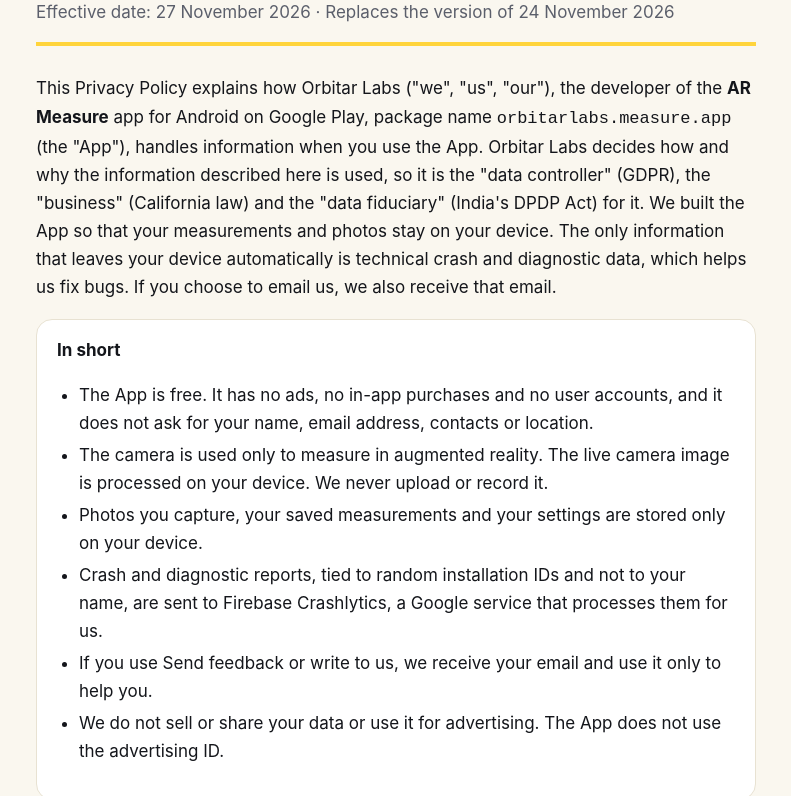
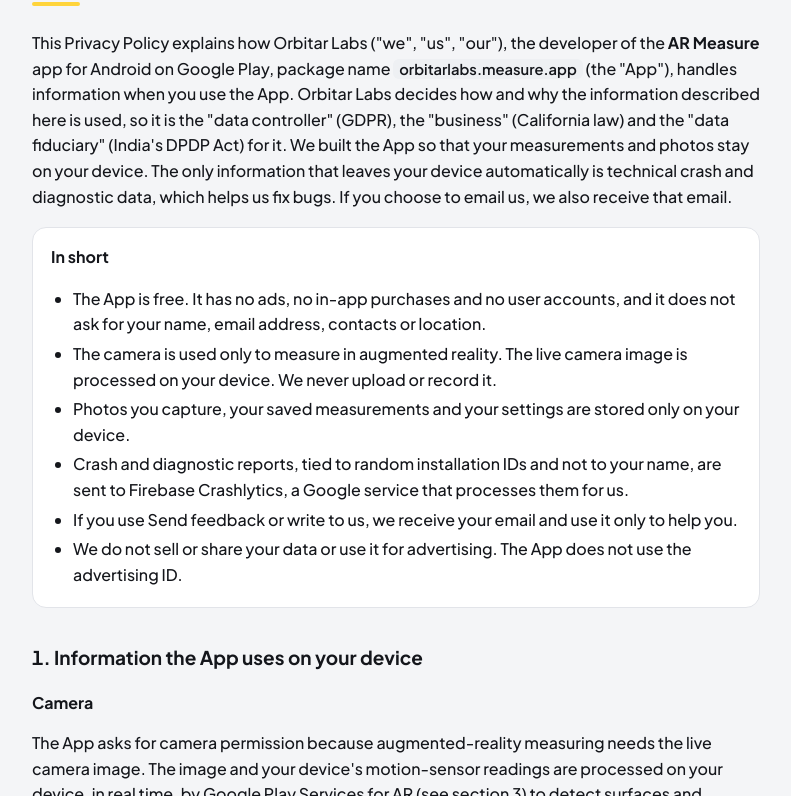
Before and after one commit to Orbitar-Labs/orbitarlabs-website, a plain HTML site: page ar-measure/privacy.html in a window 1280 px wide. Shown: the part 122-918 px from the top of the page, without its empty margins (244-1035 px from the left). Drawn offline with Linux system fonts and the light colour scheme.

Commit message:
AR Measure legal pages: app theme and font

```diff
--- a/ar-measure/style.css
+++ b/ar-measure/style.css
@@ -1,22 +1,25 @@
+/* AR Measure legal pages: the app's "D1 Instrument" theme (core/designsystem Color.kt, Type.kt, Theme.kt).
+   Cool light grey, white cards with 1px hairlines and no shadows, yellow only as a marker.
+   Light only, like the app. Font: Plus Jakarta Sans (SIL OFL 1.1, fonts/OFL.txt), the app's own file. */
+@font-face {
+  font-family: "Plus Jakarta Sans";
+  src: url("fonts/PlusJakartaSans.ttf") format("truetype-variations"), url("fonts/PlusJakartaSans.ttf") format("truetype");
+  font-weight: 200 800;
+  font-display: swap;
+}
 :root {
-  --bg: #FAF7EF;
-  --surface: #FFFFFF;
-  --ink: #14161B;
-  --muted: #5B5F6B;
-  --line: #E8E2D2;
-  --accent: #B87900;
-  --link: #2F6BFF;
-}
-@media (prefers-color-scheme: dark) {
-  :root {
-    --bg: #14161B;
-    --surface: #1D2027;
-    --ink: #F2F0EA;
-    --muted: #A9ADB8;
-    --line: #2E323B;
-    --accent: #FFD43B;
-    --link: #7FA3FF;
-  }
+  color-scheme: light;
+  --bg: #F4F5F7;        /* Background */
+  --surface: #FFFFFF;   /* Surface */
+  --ink: #14161B;       /* Ink / Graphite */
+  --muted: #5B616E;     /* InkMuted */
+  --line: #E2E4E9;      /* Line */
+  --chip: #EEF0F3;      /* ChipNeutral */
+  --yellow: #FFD43B;    /* Yellow */
+  --link: #1E4FC2;      /* BlueInk */
+  --tip-bg: #FFF8DB;    /* TipBackground */
+  --tip-line: #F3E2A0;  /* TipBorder */
+  --tip-ink: #5A3D00;   /* TipInk */
 }
 * { box-sizing: border-box; }
 html { -webkit-text-size-adjust: 100%; }
@@ -24,35 +27,62 @@ body {
   margin: 0;
   background: var(--bg);
   color: var(--ink);
-  font: 17px/1.65 -apple-system, BlinkMacSystemFont, "Segoe UI", Roboto, "Helvetica Neue", Arial, sans-serif;
+  font-family: "Plus Jakarta Sans", -apple-system, "Segoe UI", Roboto, Arial, sans-serif;
+  font-weight: 500;
+  font-size: 16px;
+  line-height: 1.6;
+  font-feature-settings: "tnum";
 }
-main {
-  max-width: 760px;
-  margin: 0 auto;
-  padding: 40px 20px 64px;
+main { max-width: 760px; margin: 0 auto; padding: 28px 16px 56px; }
+
+/* Header: small uppercase label, bold title, muted date, short yellow marker like the active tab. */
+header { margin-bottom: 24px; }
+header::after {
+  content: ""; display: block; width: 48px; height: 4px; border-radius: 2px;
+  background: var(--yellow); margin-top: 16px;
 }
-header { border-bottom: 4px solid #FFD43B; padding-bottom: 16px; margin-bottom: 28px; }
-.brand { font-weight: 700; color: var(--accent); letter-spacing: .02em; margin: 0 0 6px; }
-h1 { font-size: 32px; line-height: 1.2; margin: 0 0 8px; }
-h2 { font-size: 22px; margin: 36px 0 8px; }
-h3 { font-size: 18px; margin: 22px 0 6px; }
+.brand {
+  margin: 0 0 8px; color: var(--muted);
+  font-size: 11px; line-height: 14px; font-weight: 700; letter-spacing: .9px; text-transform: uppercase;
+}
+h1 { font-size: 28px; line-height: 34px; font-weight: 700; margin: 0 0 6px; letter-spacing: -.2px; }
+h2 { font-size: 19px; line-height: 26px; font-weight: 700; margin: 36px 0 8px; }
+h3 { font-size: 16px; line-height: 22px; font-weight: 700; margin: 22px 0 6px; }
+.meta { color: var(--muted); font-size: 13px; line-height: 18px; margin: 0; }
 p, li { color: var(--ink); }
-.meta { color: var(--muted); margin: 0; }
-a { color: var(--link); }
+strong { font-weight: 700; }
+a { color: var(--link); text-decoration-thickness: 1px; text-underline-offset: 2px; }
+code { font-family: inherit; font-weight: 600; background: var(--chip); border-radius: 6px; padding: 1px 6px; font-size: .92em; }
 ul { padding-inline-start: 22px; }
 li { margin: 4px 0; }
+
+/* Cards: white, 1px hairline, 14px corners, no shadow. */
 .card {
   background: var(--surface);
   border: 1px solid var(--line);
-  border-radius: 16px;
-  padding: 16px 20px;
+  border-radius: 14px;
+  padding: 16px 18px;
   margin: 18px 0;
 }
-.card p:first-child { margin-top: 0; }
-.card p:last-child { margin-bottom: 0; }
-table { width: 100%; border-collapse: collapse; margin: 12px 0; font-size: 15px; }
-th, td { text-align: start; vertical-align: top; padding: 10px 8px; border-bottom: 1px solid var(--line); }
-th { color: var(--muted); font-weight: 600; }
-.table-wrap { overflow-x: auto; }
-footer { margin-top: 48px; padding-top: 16px; border-top: 1px solid var(--line); color: var(--muted); font-size: 15px; }
-nav.links a { margin-inline-end: 16px; }
+.card p:first-child, .card h2:first-child, .card h3:first-child { margin-top: 0; }
+.card p:last-child, .card ul:last-child { margin-bottom: 0; }
+
+/* Tables sit in a card-like frame with hairline rows. */
+.table-wrap {
+  overflow-x: auto; background: var(--surface);
+  border: 1px solid var(--line); border-radius: 14px; margin: 14px 0;
+}
+table { width: 100%; border-collapse: collapse; font-size: 14px; line-height: 20px; }
+th, td { text-align: start; vertical-align: top; padding: 12px 14px; border-bottom: 1px solid var(--line); }
+tr:last-child td { border-bottom: 0; }
+th {
+  color: var(--muted); font-size: 11px; line-height: 14px; font-weight: 700;
+  letter-spacing: .9px; text-transform: uppercase; background: var(--surface);
+}
+
+footer {
+  margin-top: 44px; padding-top: 16px; border-top: 1px solid var(--line);
+  color: var(--muted); font-size: 13px; line-height: 18px;
+}
+footer p { color: var(--muted); }
+nav.links a { margin-inline-end: 16px; font-weight: 600; }
```
Also changed, not shown: ar-measure/fonts/OFL.txt (added), ar-measure/fonts/PlusJakartaSans.ttf (added).
